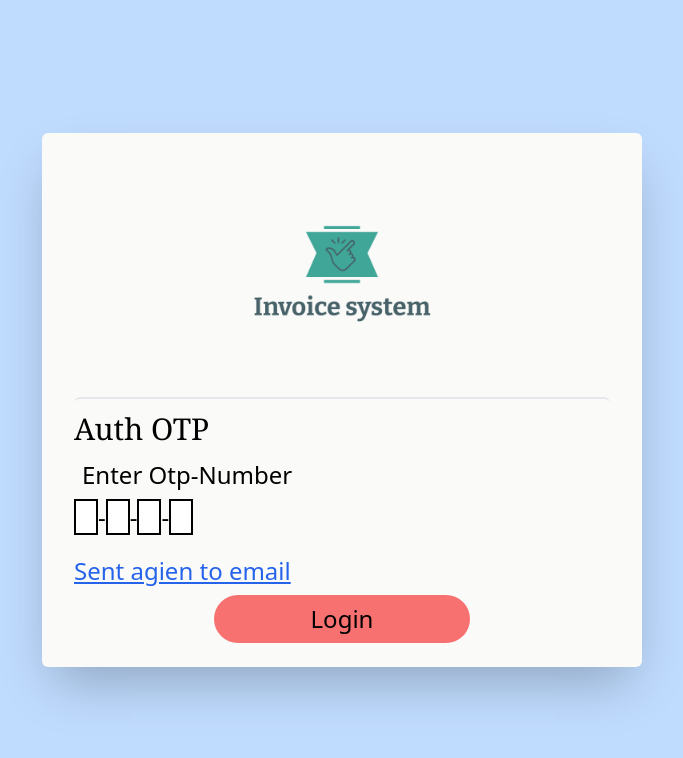
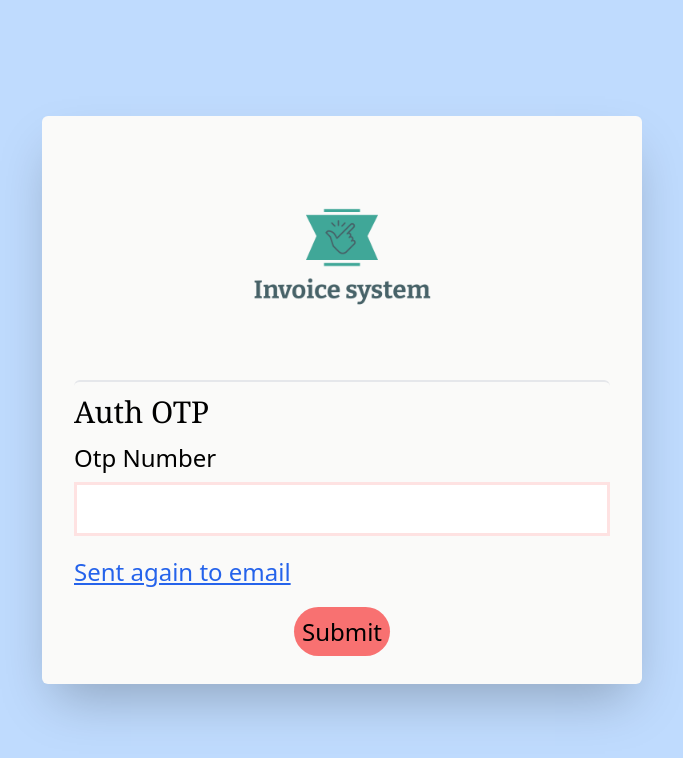
Before and after one commit to mnoby98/Invoice-system, a React (Vite) app: page /login/authotp in a window 1280 px wide. Shown: the top 758 px of the page, without its empty margins (298-981 px from the left). Built offline with nearby package versions, Linux system fonts and the light colour scheme.

Commit message:
Finalize login - register - otp

```diff
--- a/src/App.jsx
+++ b/src/App.jsx
@@ -18,8 +18,8 @@ function App() {
         <Route element={<Login />}>
           <Route index element={<Navigate replace to="/login" />} />
           <Route path="/login" element={<LoginForm />} />
+          <Route path="/login/authotp" element={<AuthOtp />} />
           <Route path="/login/auth" element={<AuthNewPassword />} />
-          <Route path="/login/authotp" element={<AuthOtp />} />
         </Route>
         <Route path="*" element={<PageNotFound />} />
       </Routes>
--- a/src/Components/Login/AuthNewPassword.jsx
+++ b/src/Components/Login/AuthNewPassword.jsx
@@ -9,7 +9,6 @@ function AuthNewPassword() {
     confirmPassword: "",
   };
   const validationSchema = Yup.object({
-    email: Yup.string().email("Enter right format").required("Required"),
     password: Yup.string().required("Required"),
     confirmPassword: Yup.string()
       .oneOf([Yup.ref("password"), ""], "Passwords must match")
@@ -17,6 +16,7 @@ function AuthNewPassword() {
   });
 
   const onSubmit = (values) => console.log(values);
+
   return (
     <Formik
       initialValues={intialValues}
@@ -29,17 +29,6 @@ function AuthNewPassword() {
           <div className="mx-2 py-4">
             <div className="relative mb-5  flex flex-col gap-2  ">
               <h2 className=" font-medium">Enter New Password</h2>
-              {/* <label htmlFor="email" className="px-2">
-                Email
-              </label>
-              <Field
-                id="email"
-                name="email"
-                type="text"
-                placeholder="Enter email"
-                className=" w-40 grow rounded-[8px] border-[1px] border-stone-400  px-1  py-1 focus:outline-none  sm:w-auto    "
-              />
-              <ErrorMessage name="email" component={ErrorText} /> */}
             </div>
             <div className="relative mb-5  flex flex-col gap-2 ">
               <label htmlFor="password" className="px-2">
@@ -70,8 +59,8 @@ function AuthNewPassword() {
           </div>
           <div className=" text-center">
             <button
+              type="submit"
               className=" mt-2 w-40 rounded-full  bg-red-400 p-2 text-center sm:w-64 "
-              type="submit"
             >
               Login
             </button>
--- a/src/Components/Login/AuthOtp.jsx
+++ b/src/Components/Login/AuthOtp.jsx
@@ -1,71 +1,62 @@
 import { Formik, Form, Field, ErrorMessage } from "formik";
 import * as Yup from "yup";
 import ErrorText from "../../ui/ErrorText";
-import React, { useState } from "react";
-import OTPInput from "react-otp-input";
+import { Link } from "react-router-dom";
 
 function AuthOtp() {
-  const [otp, setOtp] = useState("");
-  console.log(otp);
   const intialValues = {
-    otpNumber: [otp],
+    otpNumber: "",
   };
   const validationSchema = Yup.object({
-    otpNumber: Yup.array().required("Required"),
+    otpNumber: Yup.string().required("Required"),
   });
 
   const onSubmit = (values) => console.log(values);
+
+  function handleResentOtp(e) {
+    e.preventDefault();
+    console.log("ssss");
+  }
   return (
     <Formik
       initialValues={intialValues}
       validationSchema={validationSchema}
       onSubmit={onSubmit}
     >
-      {(formik) => (
-        <Form className="  mx-8   rounded-md text-xl font-normal md:text-2xl">
-          <h1 className="mb-3 mt-3 font-serif  text-3xl ">Auth OTP</h1>
-          <div className="relative mb-5  flex flex-col gap-2 ">
-            <Field name="otpNumber">
-              {({ field }) => {
-                // console.log(field);
-                return (
-                  <React.Fragment>
-                    <label className="px-2" htmlFor="otpNumber">
-                      Enter Otp-Number
-                    </label>
-                    <OTPInput
-                      value={otp}
-                      onChange={(e) => setOtp(e.target.value)}
-                      id="otpNumber"
-                      numInputs={4}
-                      renderSeparator={<span>-</span>}
-                      renderInput={(props) => (
-                        <input
-                          {...props}
-                          className=" border-2  border-solid border-black"
-                        />
-                      )}
-                    />
-                  </React.Fragment>
-                );
-              }}
-            </Field>
-          </div>
+      {(formik) => {
+        return (
+          <Form className="  mx-8   rounded-md text-xl font-normal md:text-2xl">
+            <h1 className="mb-3 mt-3 font-serif  text-3xl ">Auth OTP</h1>
+            <div className="relative mb-5  flex flex-col gap-2 ">
+              <label htmlFor="otpNumber">Otp Number</label>
+              <Field
+                name="otpNumber"
+                id="otpNumber"
+                type="text"
+                className=" border-[3px] border-red-100 px-3 py-2 outline-none"
+              />
 
-          <button className="text-blue-600   underline">
-            Sent agien to email
-          </button>
+              <ErrorMessage name="otpNumber" component={ErrorText} />
+            </div>
+            <button
+              type="button"
+              onClick={handleResentOtp}
+              className="text-blue-600   underline"
+            >
+              Sent again to email
+            </button>
 
-          <div className=" text-center">
-            <button
-              className=" mt-2 w-40 rounded-full  bg-red-400 p-2 text-center sm:w-64 "
-              type="submit"
-            >
-              Login
-            </button>
-          </div>
-        </Form>
-      )}
+            <div className=" my-3 pt-4 text-center">
+              <Link
+                to="/login/auth"
+                className=" mt-2 w-40 rounded-full  bg-red-400 p-2 text-center sm:w-64 "
+              >
+                Submit
+              </Link>
+            </div>
+          </Form>
+        );
+      }}
     </Formik>
   );
 }
--- a/src/Components/Login/OtpInput.jsx
+++ /dev/null
@@ -1,13 +0,0 @@
-const OtpInput = ({ field, form, props }) => {
-  return (
-    <OtpInput
-      numInputs={4}
-      renderSeparator={<span>-</span>}
-      renderInput={(props) => <input {...props} />}
-      {...field}
-      {...form}
-    />
-  );
-};
-
-export default OtpInput;
```
